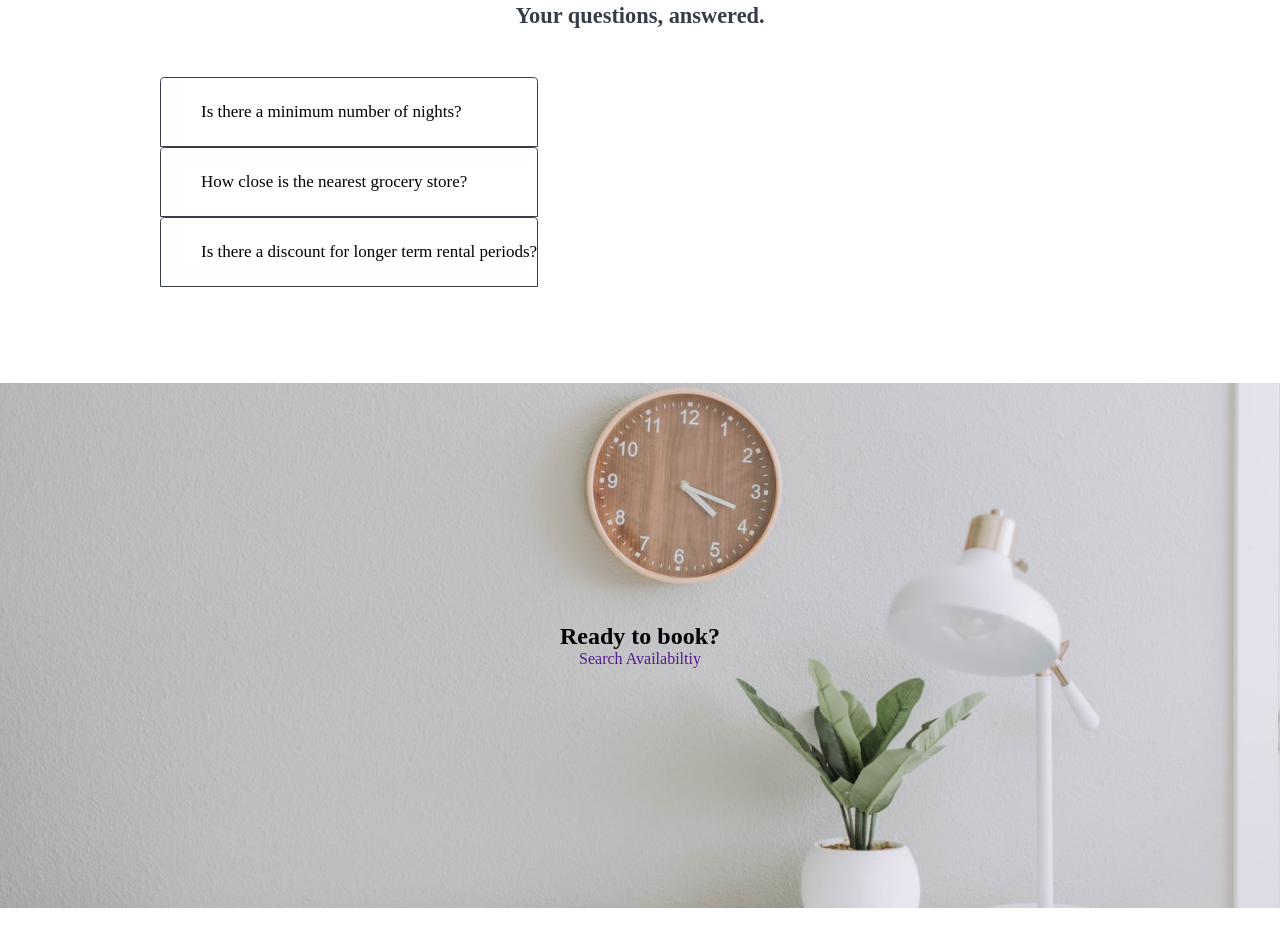
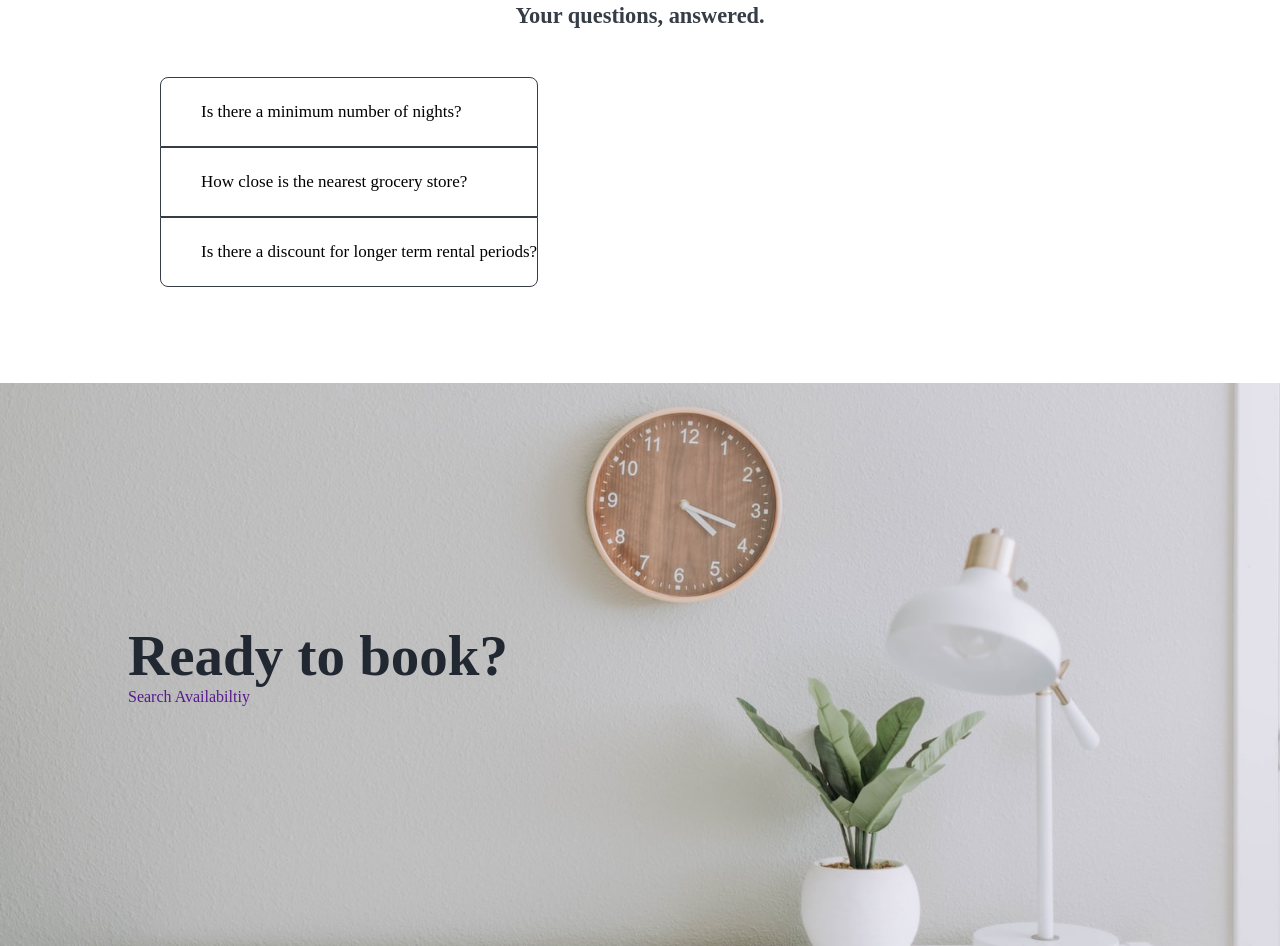
Before and after one commit to AslanHasanov/SB-UI-KIT, a plain HTML site: page index.htm in a window 1280 px wide. Shown: the part 1290-2236 px from the top of the page. Before the commit the page ends 2198 px from the top, so only its background shows below. Drawn offline with Linux system fonts and the light colour scheme; files whose address does not match are found by name.

Commit message:
modified some things

```diff
--- a/asset/css/style.css
+++ b/asset/css/style.css
@@ -151,11 +151,26 @@ padding-right: 4rem;
 .base .second li{
     padding-left:2.5rem;
     border: 1px solid #363d47;
-    border-top-left-radius: calc(0.35rem - 1px);
-    border-top-right-radius: calc(0.35rem - 1px);
+    /* border-top-left-radius: calc(0.35rem - 1px);
+    border-top-right-radius: calc(0.35rem - 1px); */
     padding-top: 1.5rem !important;
     padding-bottom: 1.5rem !important;
+
     font-size: 17px;
+}
+.topli{
+    border-top-left-radius: 0.5rem;
+    border-top-right-radius: 0.5rem;
+
+
+}
+.midli{
+    border-top: none;
+    border-bottom: none;
+}
+.botli{
+    border-bottom-left-radius: 0.5rem;
+    border-bottom-right-radius: 0.5rem;
 }
 
 
@@ -163,6 +178,14 @@ padding-right: 4rem;
     background-image: url(..//images/photo-1533090161767-e6ffed986c88.jpg);
     background-position: center;
     background-size: cover;
-    text-align: center;
     padding:15rem 0;
 }
+#availabiltiy h1{
+    font-size: 57px;
+    color: #212832;
+    padding-left: 8rem;
+}
+#availabiltiy a{
+    padding-left: 8rem;
+    font-size: 16px;
+}
--- a/index.htm
+++ b/index.htm
@@ -92,9 +92,9 @@
                 </div>
                 <div class="second">
                     <ul>
-                        <li>Is there a minimum number of nights?</li>
-                        <li>How close is the nearest grocery store?</li>
-                        <li>Is there a discount for longer term rental periods?</li>
+                        <li class="topli">Is there a minimum number of nights?</li>
+                        <li class="midli">How close is the nearest grocery store?</li>
+                        <li class="botli">Is there a discount for longer term rental periods?</li>
                     </ul>
                 </div>
             </div>
```
